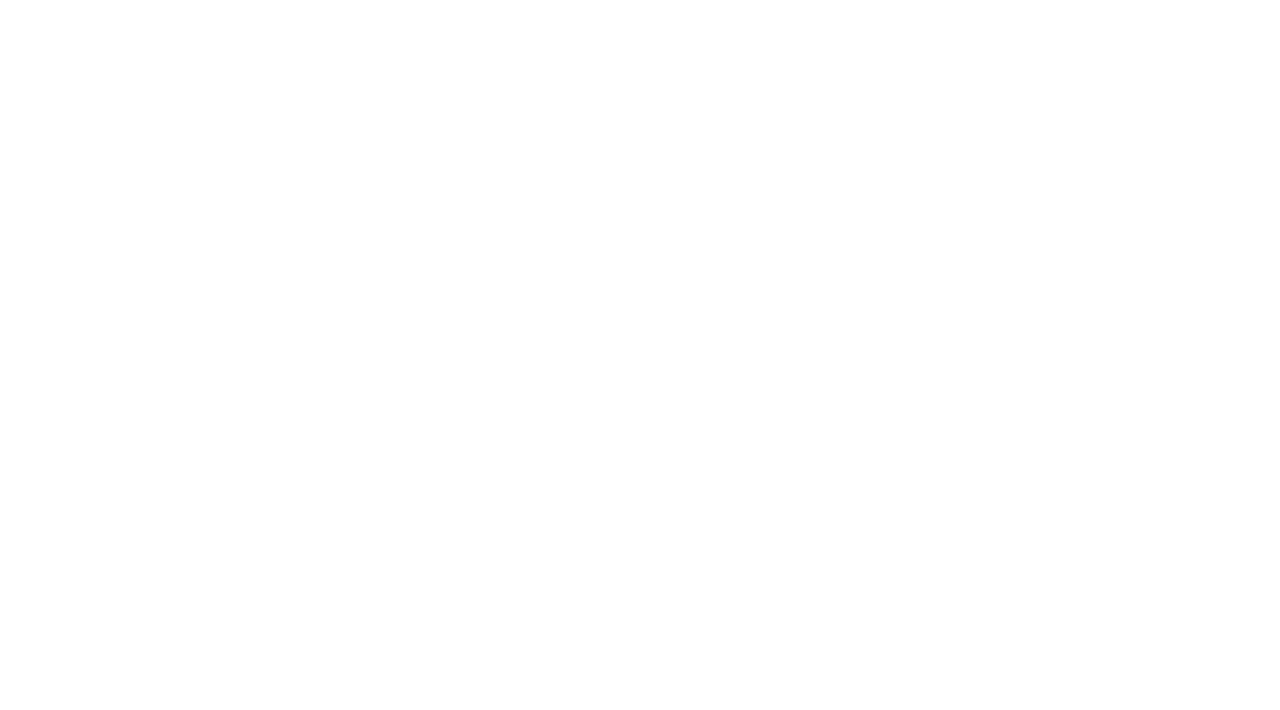
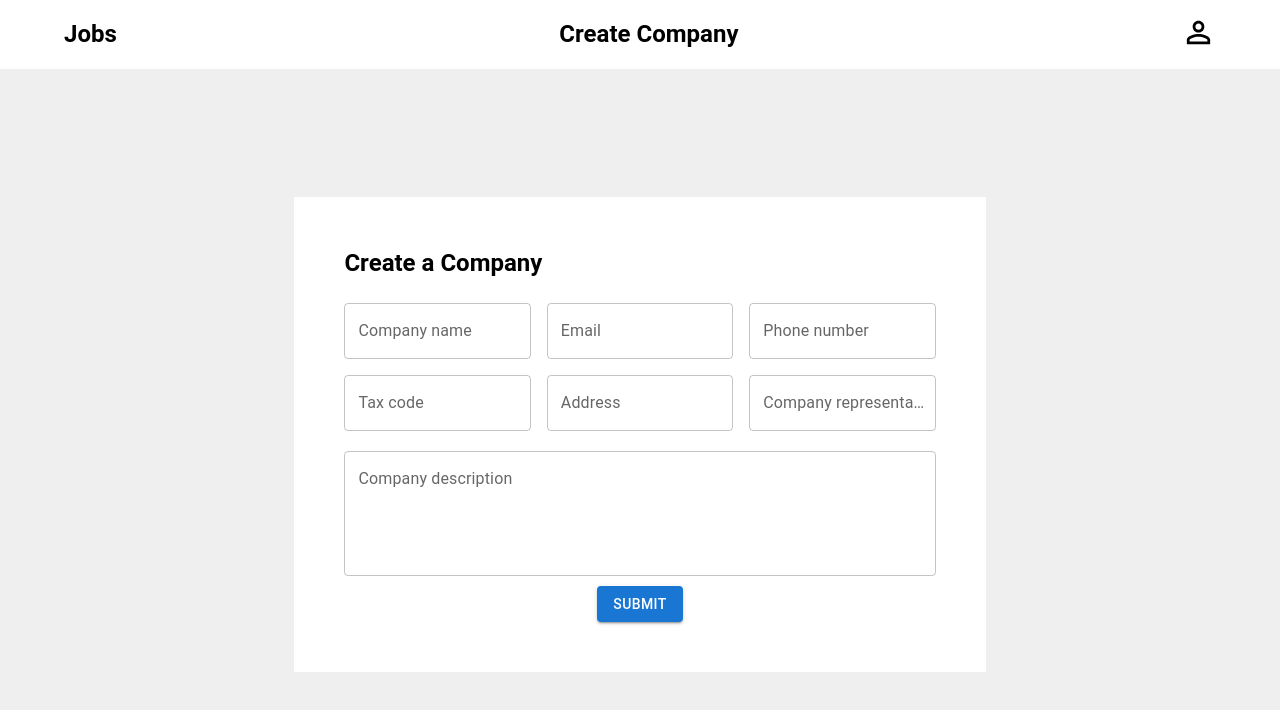
Before and after one commit to Uri2803/PTTKHTTT_GR11, a React (Vite) app in the folder client/: page /createCompany in a window 1280 px wide. Before the commit this address had no page. Shown: the top 710 px of the page. Built offline with nearby package versions, Linux system fonts and the light colour scheme.

Commit message:
add pages: create CV  and create company

```diff
--- /dev/null
+++ b/client/src/pages/createCV.jsx
@@ -0,0 +1,75 @@
+import {
+  Box,
+  FormControl,
+  InputLabel,
+  OutlinedInput,
+  Typography,
+  Button,
+  Grid
+} from "@mui/material";
+import { theme } from "~/theme";
+
+function CreateCV() {
+
+  return (
+    <Box
+      sx={{
+        width: "100%",
+        display: "flex",
+        justifyContent: "center",
+        alignItems: "center",
+        height: `calc(100vh - ${theme.app.HEIGHT_HEADER})`,
+      }}
+    >
+      <Box
+        sx={{
+          width: "60%",
+          maxWidth: "800px",
+          minWidth: "300px",
+          py: "50px",
+          px: "50px",
+          bgcolor: theme.bgColor.block,
+        }}
+      >
+        <Typography variant="h5" sx={{ fontWeight: "700", pb: 3 }}>
+          Create a CV
+        </Typography>
+
+       <Grid container spacing={2}>
+         {["Full name", "Email", "Phone number",
+           "Years of experience",
+           "Level",
+           "Skills",
+           ].map((label, index) => (
+             <Grid item xs={4} key={index}>
+               <FormControl sx={{ width:"100%" }} variant="outlined">
+                 <InputLabel htmlFor={`outlined-adornment-${label.toLowerCase().replace(/ /g, '-')}`}>{label}</InputLabel>
+                 <OutlinedInput id={`outlined-adornment-${label.toLowerCase().replace(/ /g, '-')}`} label={label}/>
+               </FormControl>
+             </Grid>
+         ))}
+       </Grid>
+
+       {/* About yourself */}
+       <FormControl sx={{ width:"100%", mt:"2", top: 20}} variant="outlined">
+            <InputLabel htmlFor="about-yourself">About yourself</InputLabel>
+            <OutlinedInput id="about-yourself" multiline rows={4} label="About yourself"/>
+       </FormControl>
+
+       {/* Submit button */}
+       <Box
+         sx={{
+           display:"flex",
+           justifyContent:"center",
+           alignItems:"center",
+           pt:"30px"
+         }}
+       >
+         <Button variant="contained">Submit and Apply</Button>
+       </Box>
+     </Box>
+   </Box>
+ );
+}
+
+export default CreateCV;
--- /dev/null
+++ b/client/src/pages/createCompany.jsx
@@ -0,0 +1,75 @@
+import {
+    Box,
+    FormControl,
+    InputLabel,
+    OutlinedInput,
+    Typography,
+    Button,
+    Grid
+  } from "@mui/material";
+  import { theme } from "~/theme";
+
+  function CreateCompany() {
+
+    return (
+      <Box
+        sx={{
+          width: "100%",
+          display: "flex",
+          justifyContent: "center",
+          alignItems: "center",
+          height: `calc(100vh - ${theme.app.HEIGHT_HEADER})`,
+        }}
+      >
+        <Box
+          sx={{
+            width: "60%",
+            maxWidth: "800px",
+            minWidth: "300px",
+            py: "50px",
+            px: "50px",
+            bgcolor: theme.bgColor.block,
+          }}
+        >
+          <Typography variant="h5" sx={{ fontWeight: "700", pb: 3 }}>
+            Create a Company
+          </Typography>
+
+         <Grid container spacing={2}>
+           {["Company name", "Email", "Phone number",
+             "Tax code",
+             "Address",
+             "Company representative",
+             ].map((label, index) => (
+               <Grid item xs={4} key={index}>
+                 <FormControl sx={{ width:"100%" }} variant="outlined">
+                   <InputLabel htmlFor={`outlined-adornment-${label.toLowerCase().replace(/ /g, '-')}`}>{label}</InputLabel>
+                   <OutlinedInput id={`outlined-adornment-${label.toLowerCase().replace(/ /g, '-')}`} label={label}/>
+                 </FormControl>
+               </Grid>
+           ))}
+         </Grid>
+
+         {/* About yourself */}
+         <FormControl sx={{ width:"100%", mt:"2", top: 20}} variant="outlined">
+              <InputLabel htmlFor="company-description">Company description</InputLabel>
+              <OutlinedInput id="company-description" multiline rows={4} label="Company description"/>
+         </FormControl>
+
+         {/* Submit button */}
+         <Box
+           sx={{
+             display:"flex",
+             justifyContent:"center",
+             alignItems:"center",
+             pt:"30px"
+           }}
+         >
+           <Button variant="contained">Submit</Button>
+         </Box>
+       </Box>
+     </Box>
+   );
+  }
+
+  export default CreateCompany;
--- a/client/src/route.jsx
+++ b/client/src/route.jsx
@@ -1,6 +1,8 @@
 import PermIdentityIcon from "@mui/icons-material/PermIdentity";
 import Login from "./pages/login";
 import HomePage from "./pages/homePage";
+import CreateCV from "./pages/createCV";
+import CreateCompany from "./pages/createCompany";
 const publicPath = [
   {
     path: "/login",
@@ -26,6 +28,30 @@ const publicPath = [
         icon: <PermIdentityIcon fontSize="large"/>
     }
   },
+  {
+    path: "/createCV",
+    content: [
+      {
+        component: <CreateCV/>
+      }
+    ],
+    propsLayout: {
+        title: 'Create CV',
+        icon: <PermIdentityIcon fontSize="large"/>
+    }
+  },
+  {
+    path: "/createCompany",
+    content: [
+      {
+        component: <CreateCompany/>
+      }
+    ],
+    propsLayout: {
+        title: 'Create Company',
+        icon: <PermIdentityIcon fontSize="large"/>
+    }
+  },
 ];
 
 export const route = {
```
